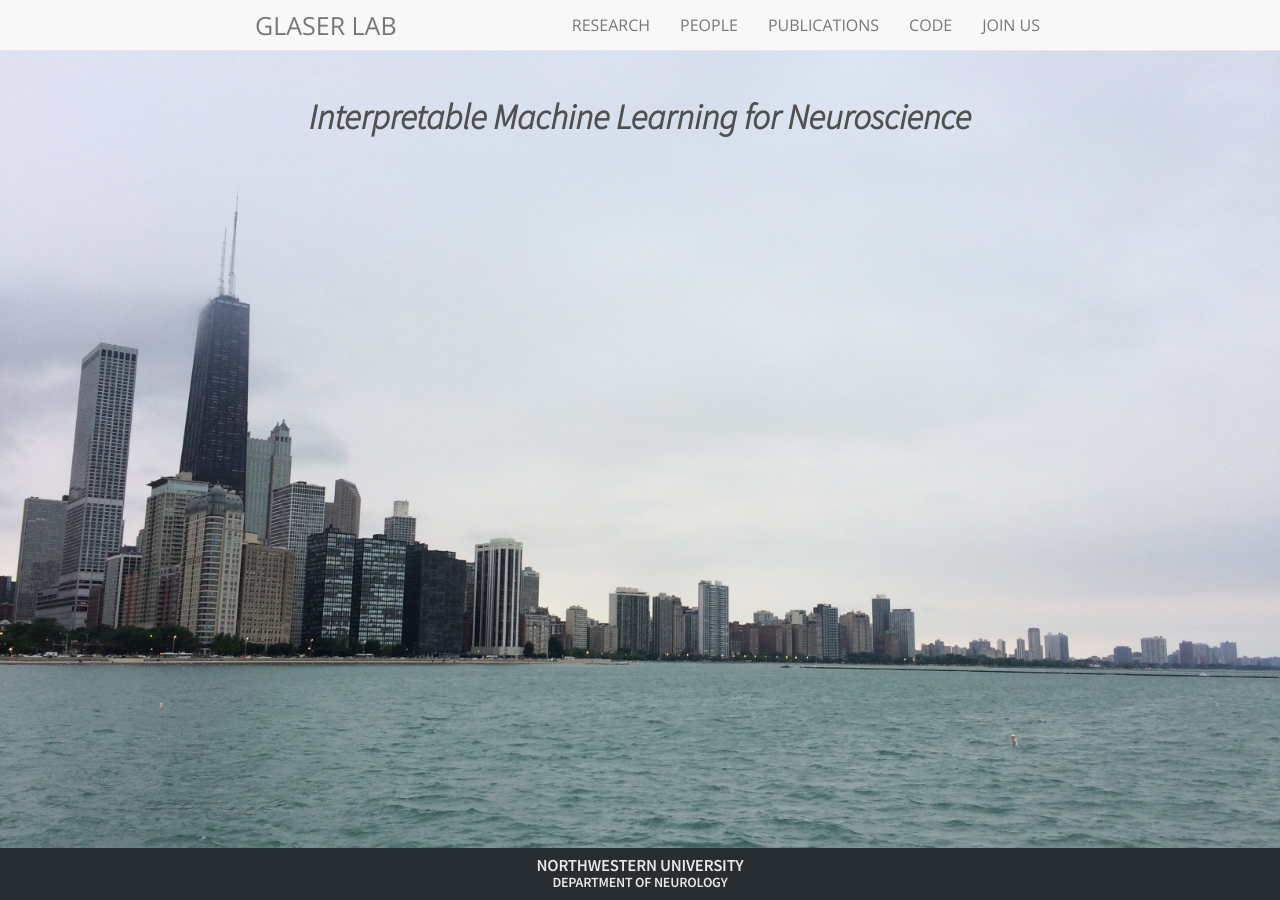
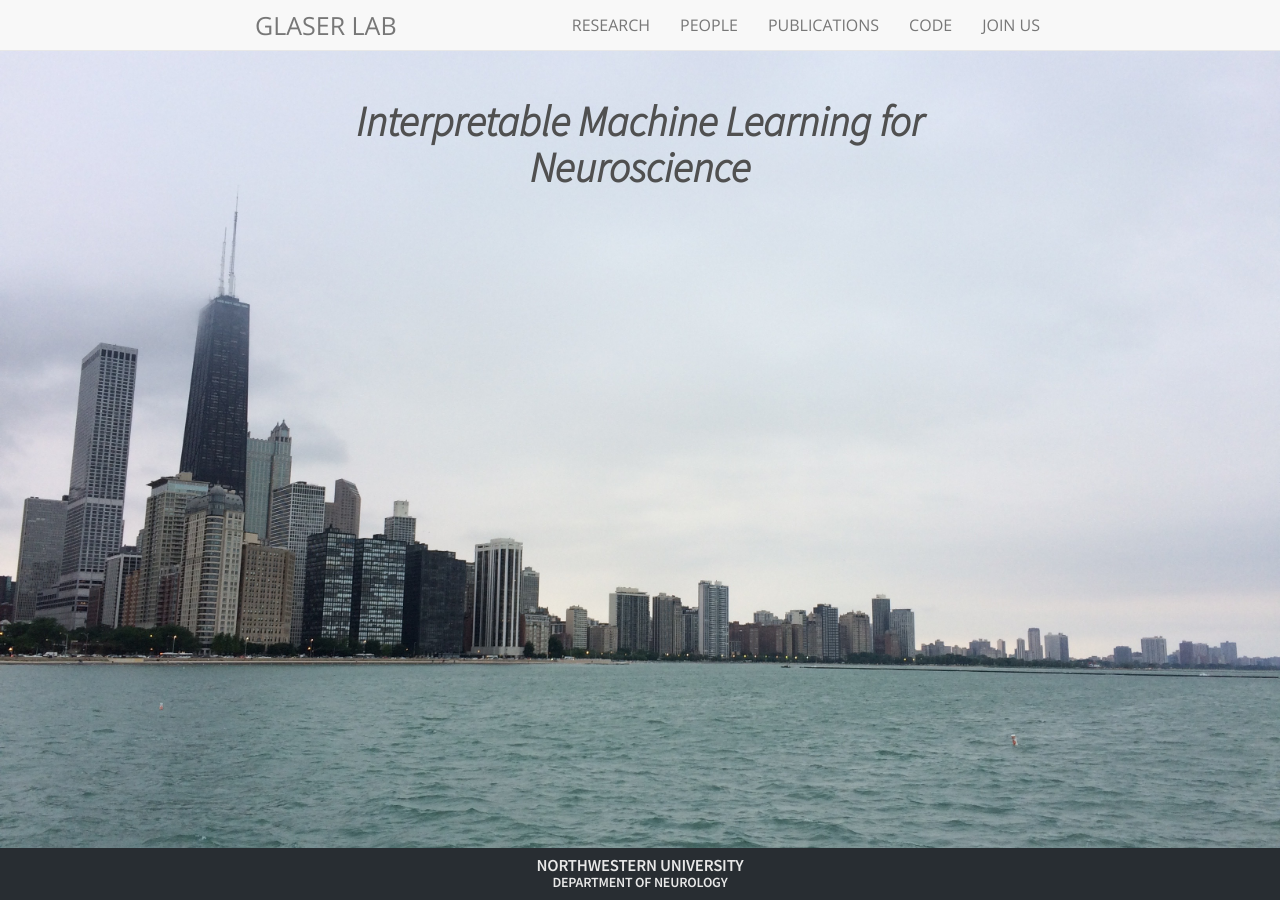
Before and after one commit to glaserlab/glaserlab.github.io, a Jekyll site: the page built from index.html, in a window 1280 px wide. Built offline with Jekyll 4.4.1, drawn with Linux system fonts in a browser that asks for light colours; nearby versions of some CDN libraries; comment, search, counter and statistics services are not loaded.

```diff
--- a/index.html
+++ b/index.html
@@ -23,7 +23,7 @@ body {
       {% if @media(max-width: 40em) %}
         <h1 style="font-size:2.3em; font-family:Source Sans Pro; color:#505050"><i>Interpretable Machine Learning for Neuroscience <br><br></i></h1>
       {% else %}
-        <h1 style="font-size:2.5em; font-family:Source Sans Pro; color:#505050; margin-top=0em"><i>Interpretable Machine Learning for Neuroscience <br><br></i></h1>
+        <h1 style="font-size:3em; font-family:Source Sans Pro; color:#505050; margin-top=0em"><i>Interpretable Machine Learning for Neuroscience <br><br></i></h1>
       {% endif %}
 
 <!--       <h2 style="font-size:1.6em"><i>Lab Opening September 2022 in Northwestern Neurology Department! <br><br></i></h2>      -->
```
